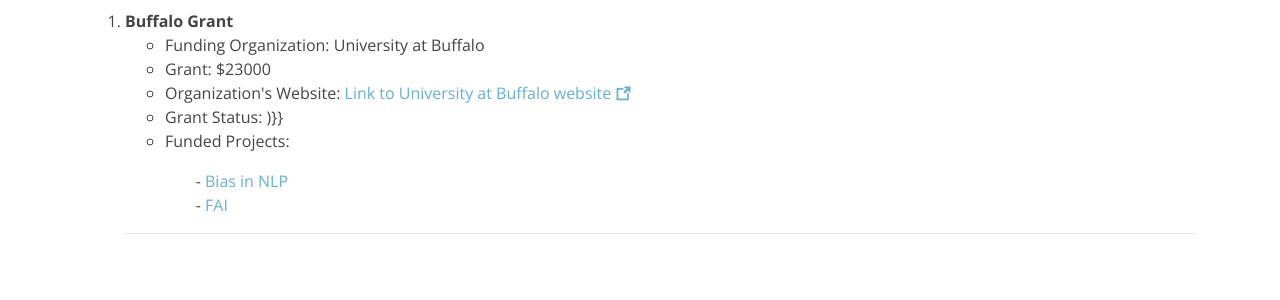
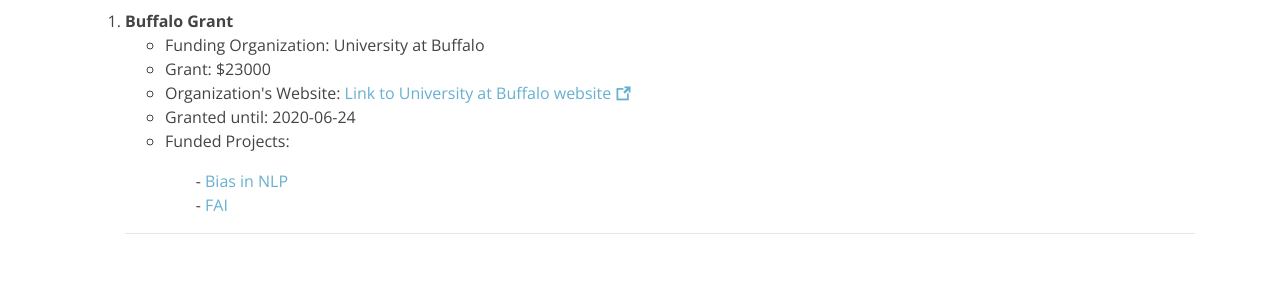
Before and after one commit to Mgeraci19/CS4SG.github.io, a Jekyll site: the page built from fundings.html, in a window 1280 px wide and 939 px high. Shown: the part 197-497 px from the top of the window. Built offline with Jekyll 4.4.1, drawn with Linux system fonts in a browser that asks for light colours.

Commit message:
Update fundings.html

```diff
--- a/fundings.html
+++ b/fundings.html
@@ -17,7 +17,7 @@ title: Fundings
     Organization's Website: <a href="{{ fund.org_link }}" target="_blank">Link to {{ fund.organization }} website <i class="icofont-external-link"></i></a>
     </li>
     <li>
-      Grant Status: {{checker({{  fund.duration }})}}
+      Granted until: {{  fund.duration }}
     </li>
     <li>
     {% assign tag_array = fund.tagged_projects | split: "," %}
```
